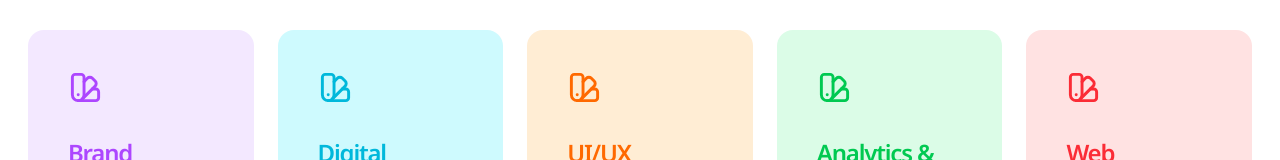
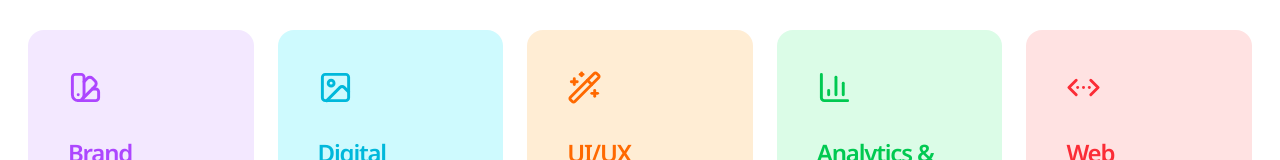
Before and after one commit to Bharat-Rajoriya/Agency-Site, a React (Vite) app: page / in a window 1280 px wide. Shown: the part 1732-1892 px from the top of the page. Built offline with nearby package versions, Linux system fonts and the light colour scheme.

Commit message:
updated 3rd sec

```diff
--- a/src/component/Home Page/ServicesHome.tsx
+++ b/src/component/Home Page/ServicesHome.tsx
@@ -1,4 +1,4 @@
-import { SwatchBook } from "lucide-react"
+import { SwatchBook, Image, WandSparkles, ChevronsLeftRightEllipsis, ChartColumn } from "lucide-react"
 import CtaBtnBreaker from "../CtaBtnBreaker"
 
 
@@ -16,19 +16,19 @@ const ServicesHome = () => {
                         <h3 className="text-purple-500! text-2xl font-semibold tracking-tighter">Brand <br/>Strategy</h3>
                     </div>
                     <div className="flex flex-col gap-8 h-full p-10 bg-cyan-100 text-cyan-500 rounded-2xl">
-                        <SwatchBook size={35}/>
+                        <Image size={35}/>
                         <h3 className="text-cyan-500! text-2xl font-semibold tracking-tighter">Digital<br/>Marketing</h3>
                     </div>
                     <div className="flex flex-col gap-8 h-full p-10 bg-orange-100 text-orange-500 rounded-2xl">
-                        <SwatchBook size={35}/>
+                        <WandSparkles size={35}/>
                         <h3 className="text-orange-500! text-2xl font-semibold tracking-tighter">UI/UX<br/>Design</h3>
                     </div>
                     <div className="flex flex-col gap-8 h-full p-10 bg-green-100 text-green-500 rounded-2xl">
-                        <SwatchBook size={35}/>
+                        <ChartColumn size={35}/>
                         <h3 className="text-green-500! text-2xl font-semibold tracking-tighter">Analytics &<br/>Reporting</h3>
                     </div>
                     <div className="flex flex-col gap-8 h-full p-10 bg-red-100 text-red-500 rounded-2xl">
-                        <SwatchBook size={35}/>
+                        <ChevronsLeftRightEllipsis size={35}/>
                         <h3 className="text-red-500! text-2xl font-semibold tracking-tighter">Web<br/>Development</h3>
                     </div>
                 </div>
--- a/src/component/Navbar.tsx
+++ b/src/component/Navbar.tsx
@@ -24,7 +24,7 @@ const Navbar = () => {
   }, [])
 
   return (
-    <div className={`containerd fixed top-0 left-1/2 -translate-x-1/2 rounded-full w-fit justify-between items-center py-3 z-999  gap-12 mt-2 ${menubg ? 'bg-white shadow-md' : 'bg-transparent'}`}>
+    <div className={`containerd fixed top-1 left-1/2 -translate-x-1/2 rounded-full w-fit justify-between items-center py-3 z-999  gap-12 mt-2 ${menubg ? 'bg-white shadow-md' : 'bg-transparent'}`}>
       <div className="items-center min-w-60"><Link to="/"><img src={Logo} alt="" /></Link></div>
       <div className="flex justify-center"><NavMenu></NavMenu></div>
       <div className="flex justify-end gap-2 items-center min-w-60">
--- a/src/index.css
+++ b/src/index.css
@@ -56,5 +56,6 @@ button:hover{
     flex-direction: row-reverse;
     padding: 8px 20px 8px 8px;
     background-color: white;
+    border-color: black;
     color: black;
 }
```
